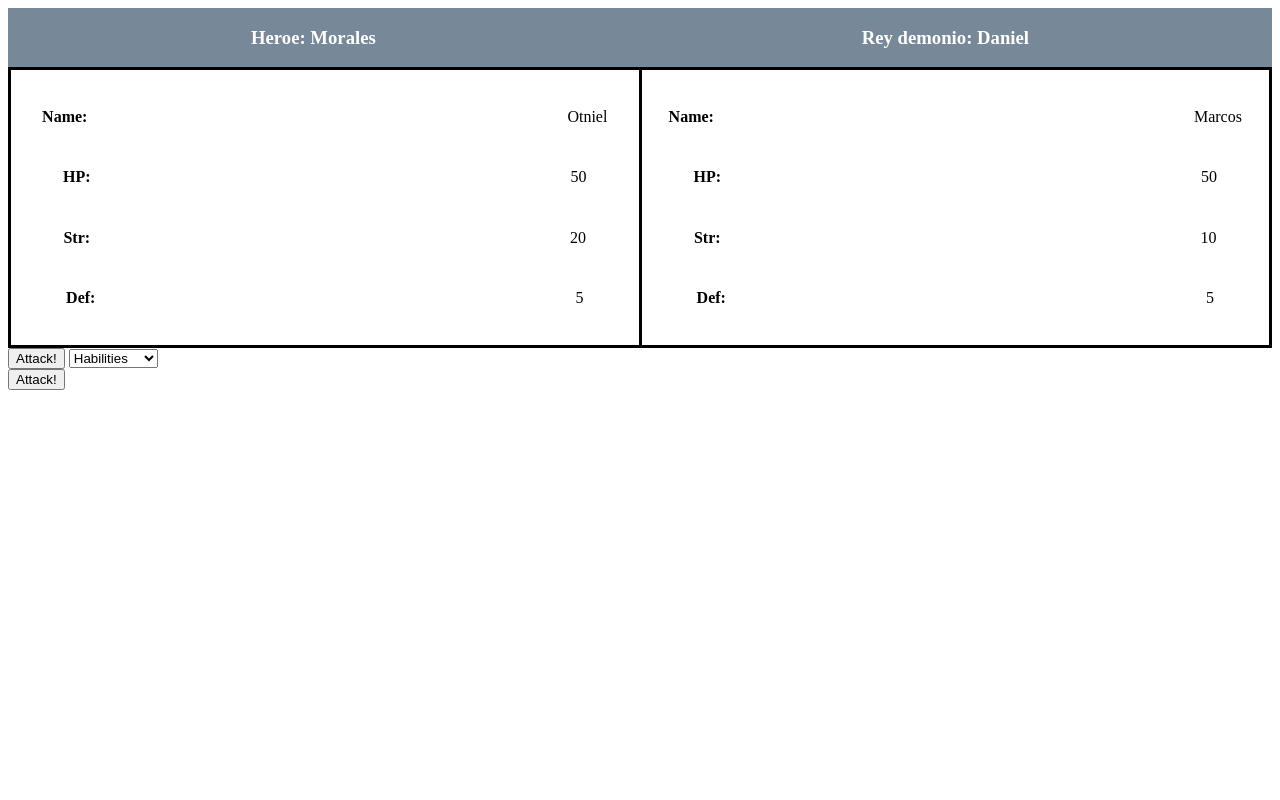
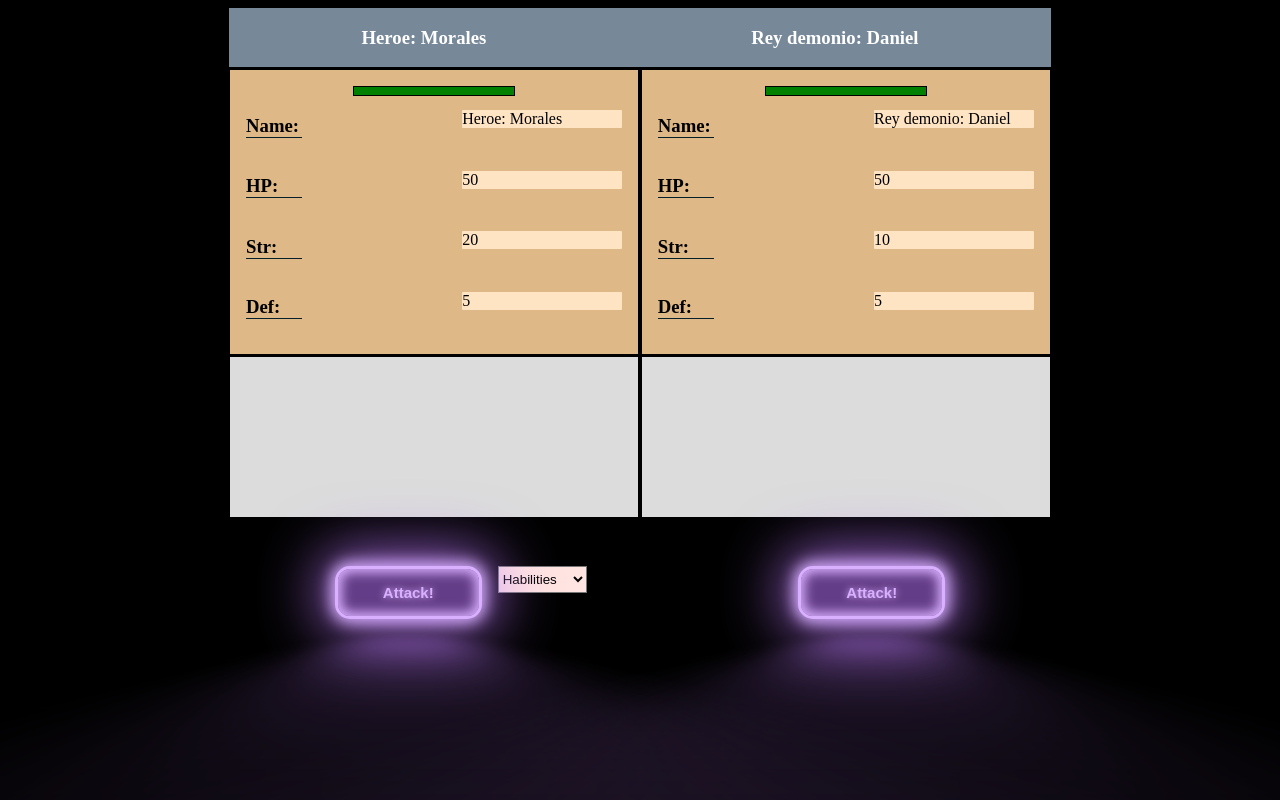
Before and after one commit to otniel0820/Peleas-Dom, a plain HTML site: page index.html in a window 1280 px wide. Drawn offline with Linux system fonts and the light colour scheme.

Commit message:
pending Complete

```diff
--- a/index.html
+++ b/index.html
@@ -3,6 +3,7 @@
 <head>
     <meta charset="UTF-8">
     <meta name="viewport" content="width=device-width, initial-scale=1.0">
+    <link rel="stylesheet" href="./style.css">
     <title>Peleas Dom</title>
 </head>
 <body>
@@ -14,28 +15,28 @@
         </nav>
         <main>
             <!-- ESTADÍSTICAS -->
-            <section>
-                <article>
-                    <div></div>
+            <section id="SectionEstadisticas">
+                <article class="container">
+                    <div class="barHp"></div>
                 </article>
-                <article>
-                    <div></div>
+                <article class="container">
+                    <div class="barHp"></div>
                 </article>
             </section>
             <!-- MENSAJES DE DAÑO (LOGS) -->
-            <section>
-                <article>
-                    <p></p>
+            <section id="globalDaño">
+                <article class="containerDaño">
+                    <p id="textDañoHeroe"></p>
                 </article>
-                <article>
-                    <p></p>
+                <article class="containerDaño">
+                    <p id="textDañoDemonio"></p>
                 </article>
             </section>
             <!-- BOTONES DE ATAQUE Y DESPLEGABLE DE HABILIDADES -->
-            <section>
-                <div>
-                    <button>Attack!</button>
-                    <select name="habilities">
+            <section id="containerBtnAtack">
+                <div id="containerBtnHeroe">
+                    <button id="btnAtackHeroe">Attack!</button>
+                    <select name="habilities" id="selectHabilidaes">
                         <option value="">Habilities</option>
                         <optgroup label="Pasive">
                             <option value="health">Health</option>
@@ -49,7 +50,7 @@
                     </select>
                 </div>
                 <div>
-                    <button>Attack!</button>
+                    <button id="btnAtackDemonio">Attack!</button>
                 </div>
             </section>
             <section>
--- a/peleas-Dom.js
+++ b/peleas-Dom.js
@@ -5,6 +5,10 @@
 //     fireBall: 24,
 //     ironBody: 8
 // }
+
+
+
+
 
 // let compañeros = ['Otniel', 'Oscar', 'Morales', 'Santiago', 'Javier'];
 
@@ -140,35 +144,13 @@
 //         alert('Haz derrotado a las fuerzas del mal')
 //     }
 // }
-
+const body = document.querySelector('body');
+body.style = `display:flex; flex-direction:column;align-items:center;min-width:1000px;background-color:black`
 const navNames = document.querySelector('nav');
-navNames.style = 'display:flex; justify-content:space-around; background-color:#778899; color:white'
+navNames.style = 'display:flex; justify-content:space-around; background-color:#778899; color:white';
 
 const heroe = document.querySelector('h3');
 const demonio = document.querySelector('h3').nextElementSibling;
-const main = document.querySelector('main');
-const sectionEstadisticas = main.children[1];
-sectionEstadisticas.style.display= 'flex'
-sectionEstadisticas.style.justifyContent= 'space-around'
-sectionEstadisticas.style.border= '3px solid black'
-
-
-
-
-
-
-const articleEstadisticasH = sectionEstadisticas.children[0];
-
-articleEstadisticasH.style.width = '50%';
-articleEstadisticasH.style.borderRight = '3px solid black'
-const divEstadisticasH = articleEstadisticasH.children
-divEstadisticasH[0].id = 'estadisticasH';
-const articleEstadisticasD = sectionEstadisticas.children[1];
-articleEstadisticasD.style.width = '50%'
-const divEstadisticasD = articleEstadisticasD.children;
-divEstadisticasD[0].id = 'estadisticasD';
-
-
 let heroeAl = ['Otniel', 'Oscar', 'Morales', 'Santiago', 'Javier'];
 
 let demonioAl = ["Ángel", "Marcos", "Pedro", "Daniel", "Millard"];
@@ -180,50 +162,135 @@ function nombreAleatoreo(array) {
 heroe.innerHTML = `Heroe: ${nombreAleatoreo(heroeAl)}`;
 demonio.innerHTML = `Rey demonio: ${nombreAleatoreo(demonioAl)}`;
 
-
-
-const heroeAtributes = [
-    { key: 'Name: ', value: nombreAleatoreo(heroeAl) },
-    { key: 'HP: ', value: 50 },
-    { key: 'Str: ', value: 20 },
-    { key: 'Def: ', value: 5 }
-];
-const demonioAtributes = [
-    { key: 'Name: ', value: nombreAleatoreo(demonioAl) },
-    { key: 'HP: ', value: 50 },
-    { key: 'Str: ', value: 10 },
-    { key: 'Def: ', value: 5 }
-];
-
-function addEstadisticas(array, divId) {
-
-    const targetDiv = document.getElementById(divId);
-
-    array.forEach(element => {
-        const containerEstadisticas = document.createElement('div');
-        const h4Estadisticas = document.createElement('h4');
-        h4Estadisticas.textContent = element.key;
-        const spanEstadisticas = document.createElement('span');
-        spanEstadisticas.textContent = element.value;
-        h4Estadisticas.style.paddingRight = '30em'
-
-        targetDiv.appendChild(containerEstadisticas);
-        containerEstadisticas.appendChild(h4Estadisticas);
-        containerEstadisticas.appendChild(spanEstadisticas);
-        targetDiv.style.display ='flex'
-        targetDiv.style.flexDirection ='column'
-        targetDiv.style.justifyContent ='center'
-
-        containerEstadisticas.style.display ='flex'
-        containerEstadisticas.style.alignItems ='center'
-        containerEstadisticas.style.justifyContent ='center'
-
-
-    });
-
-}
+const secEst = document.getElementById('SectionEstadisticas');
+secEst.style = 'display:flex; justify-content:space-around; align-items: center;padding-top: 0.1em; gap: 0.1em';
+const articleEst = document.getElementsByClassName('container');
+articleEst[0].style = 'background-color:#deb887; border:1px solid black;display:flex; flex-direction:column; align-items:center;padding: 1em'
+articleEst[1].style = 'background-color:#deb887; border:1px solid black;display:flex; flex-direction:column; align-items:center;padding: 1em'
 
 
 
-addEstadisticas(heroeAtributes, 'estadisticasH');
-addEstadisticas(demonioAtributes, 'estadisticasD');
+
+
+
+const estadisticasHeroes = [
+    { name: 'Name:', valueName: heroe.textContent },
+    { hp: 'HP:', valueHp: 50 },
+    { str: 'Str:', valueStr: 20 },
+    { def: 'Def:', valueDef: 5 }
+];
+
+const estadisticasDemonios = [
+    { name: 'Name:', valueName: demonio.textContent },
+    { hp: 'HP:', valueHp: 50 },
+    { str: 'Str:', valueStr: 10 },
+    { def: 'Def:', valueDef: 5 }
+];
+
+const barHp = document.getElementsByClassName('barHp');
+barHp[0].style = `background-color: green; width:${estadisticasHeroes[1].valueHp * 10 / 50}em; height: 0.5em; border:1px solid black`;
+barHp[1].style = `background-color: green; width: ${estadisticasDemonios[1].valueHp * 10 / 50}em; height: 0.5em; border:1px solid black`;
+
+
+function atributes(array, numero) {
+    const divEstadisticas = document.createElement('div');
+    divEstadisticas.style = 'display:flex; justfy-content: center; align-items:center; flex-direction:column';
+    for (let i = 0; i < array.length; i++) {
+
+        const divX = document.createElement('div');
+        divX.style = 'display: flex; justify-content: start; align-items:center; width: 100%; gap: 10em';
+        let estadisticas = Object.values(array[i]);
+        const h3Estadistica = document.createElement('h3');
+        const pEstadistica = document.createElement('p');
+        if (i === 1) {
+            if (array === estadisticasHeroes) {
+                pEstadistica.id = 'hpPHeroe'
+
+            }
+            else if (array === estadisticasDemonios) {
+                pEstadistica.id = 'hpPdemonio'
+
+            }
+        }
+        h3Estadistica.innerHTML = estadisticas[0];
+        h3Estadistica.style = `border-bottom: solid 1px #06202b;width:3em;`;
+        pEstadistica.innerHTML = estadisticas[1];
+        pEstadistica.style = `border-radius:1px;background-color:	#ffe4c4;width:10em;text-align:start;margin-top:2px`
+        divX.appendChild(h3Estadistica);
+        divX.appendChild(pEstadistica);
+        divEstadisticas.appendChild(divX);
+
+    };
+    articleEst[numero].appendChild(divEstadisticas);
+};
+
+atributes(estadisticasHeroes, 0);
+atributes(estadisticasDemonios, 1);
+
+const globalDaño = document.getElementById('globalDaño');
+const containerDaño = document.getElementsByClassName('containerDaño');
+const textDañoHeroe = document.getElementById('textDañoHeroe');
+const textDañoDemonio = document.getElementById('textDañoDemonio');
+const containerBtnAtack = document.getElementById('containerBtnAtack');
+const containerBtnHeroe = document.getElementById('containerBtnHeroe');
+const btnAtackH = document.getElementById('btnAtackHeroe');
+const selectHab = document.getElementById('selectHabilidaes');
+const btnAtackD = document.getElementById('btnAtackDemonio');
+
+globalDaño.style = 'display:flex; gap: 0.1em; padding-top: 0.1em'
+containerDaño[0].style = 'width:50%; border: 1px solid black; height: 10em; background-color: #dcdcdc; padding-left:0.9em';
+containerDaño[1].style = 'width:50%; border: 1px solid black; background-color: #dcdcdc; padding-left:0.9em';
+containerBtnAtack.style = 'display:flex; justify-content: space-around; align-items:center; padding-top: 3em'
+containerBtnHeroe.style = 'display:flex; gap:1em'
+selectHab.style = 'height:2em; background-color:#ffe4e1'
+
+
+
+let derrotado = false;
+let vidaEnemigoMax = 0;
+let segundaFase = 0
+
+function ataqueDemonio(heroeEst, demonioEst) {
+    let dañoDemonio = demonioEst[2].valueStr - heroeEst[3].valueDef
+    let restaVidaHeroe = heroeEst[1].valueHp -= dañoDemonio;
+    barHp[0].style.width = `${restaVidaHeroe * 10 / 50}em`;
+
+    document.getElementById('hpPHeroe').textContent -= dañoDemonio;
+    if (heroeEst[1].valueHp > 1) {
+
+        textDañoDemonio.innerText += `${demonio.textContent} hecho ${dañoDemonio} de daño.\n`;
+    }
+    // if (segundaFase == 0) {
+    //     segundaFase = 1;
+    //     for (let i = 0; i < vidaEnemigoMax*2; i++) {
+    //         demonioEst[1].valueHp ++
+
+    //     }
+    // }
+
+};
+
+function ataqueHeroe(heroeEst, demonioEst) {
+    let dañoHeroe = heroeEst[2].valueStr - demonioEst[3].valueDef
+
+    let restaVidaDemonio = demonioEst[1].valueHp -= dañoHeroe;
+    barHp[1].style.width = `${restaVidaDemonio * 10 / 50}em`;
+
+    document.getElementById('hpPdemonio').textContent -= dañoHeroe;
+
+    if (demonioEst[1].valueHp > 1) {
+        textDañoHeroe.innerText += `${heroe.textContent} ha hecho ${dañoHeroe} de daño.\n`;
+    }
+};
+btnAtackH.disabled = true
+
+btnAtackD.addEventListener('click', () => {
+    ataqueDemonio(estadisticasHeroes, estadisticasDemonios);
+    btnAtackD.disabled = true
+    btnAtackH.disabled = false
+});
+btnAtackH.addEventListener('click', () => {
+    ataqueHeroe(estadisticasHeroes, estadisticasDemonios);
+    btnAtackH.disabled = true;
+    btnAtackD.disabled = false;
+});
--- /dev/null
+++ b/style.css
@@ -0,0 +1,213 @@
+/* #btnAtackHeroe {
+    padding: 1rem 2rem;
+    border-radius: .5rem;
+    border: none;
+    font-size: 1rem;
+    font-weight: 400;
+    color: #f4f0ff;
+    text-align: center;
+    backdrop-filter: blur(10px);
+  }
+
+  #btnAtackHeroe::before {
+    content: "";
+    display: block;
+    position: absolute;
+    left: 0;
+    top: 0;
+    height: 100%;
+    width: 100%;
+    border-radius: .5rem;
+    background: linear-gradient(180deg, rgba(8, 77, 126, 0) 0%, rgba(8, 77, 126, 0.42) 100%),rgba(47,255,255,.24);
+    box-shadow: inset 0 0 12px rgba(151,200,255,.44);
+    z-index: -1;
+  }
+
+  #btnAtackHeroe::after {
+    content: "";
+    display: block;
+    position: absolute;
+    top: 0;
+    left: 0;
+    width: 100%;
+    height: 100%;
+    background: linear-gradient(180deg, rgba(8, 77, 126, 0) 0%, rgba(8, 77, 126, 0.42) 100%),rgba(47,255,255,.24);
+    box-shadow: inset 0 0 12px rgba(151,200,255,.44);
+    border-radius: .5rem;
+    opacity: 0;
+    z-index: -1;
+    transition: all .3s ease-in;
+  }
+
+  #btnAtackHeroe:hover::after {
+    opacity: 1;
+  }
+
+  #btnAtackHeroe-border {
+    position: absolute;
+    top: 0;
+    left: 0;
+    height: 100%;
+    width: 100%;
+    border-radius: .5rem;
+    z-index: -1;
+  }
+
+  #btnAtackHeroe-border::before {
+    content: "";
+    position: absolute;
+    border-radius: .5rem;
+    padding: 1px;
+    inset: 0;
+    background: linear-gradient(180deg, rgba(184, 238, 255, 0.24) 0%, rgba(184, 238, 255, 0) 100%),linear-gradient(0deg, rgba(184, 238, 255, 0.32), rgba(184, 238, 255, 0.32));
+
+  } */
+
+
+
+
+
+
+  #btnAtackHeroe {
+    --glow-color: rgb(217, 176, 255);
+    --glow-spread-color: rgba(191, 123, 255, 0.781);
+    --enhanced-glow-color: rgb(231, 206, 255);
+    --btn-color: rgb(100, 61, 136);
+    border: .25em solid var(--glow-color);
+    padding: 1em 3em;
+    color: var(--glow-color);
+    font-size: 15px;
+    font-weight: bold;
+    background-color: var(--btn-color);
+    border-radius: 1em;
+    outline: none;
+    box-shadow: 0 0 1em .25em var(--glow-color),
+           0 0 4em 1em var(--glow-spread-color),
+           inset 0 0 .75em .25em var(--glow-color);
+    text-shadow: 0 0 .5em var(--glow-color);
+    position: relative;
+    transition: all 0.3s;
+   }
+
+   #btnAtackHeroe::after {
+    pointer-events: none;
+    content: "";
+    position: absolute;
+    top: 120%;
+    left: 0;
+    height: 100%;
+    width: 100%;
+    background-color: var(--glow-spread-color);
+    filter: blur(2em);
+    opacity: .7;
+    transform: perspective(1.5em) rotateX(35deg) scale(1, .6);
+   }
+
+   #btnAtackHeroe:hover {
+    color: var(--btn-color);
+    background-color: var(--glow-color);
+    box-shadow: 0 0 1em .25em var(--glow-color),
+           0 0 4em 2em var(--glow-spread-color),
+           inset 0 0 .75em .25em var(--glow-color);
+   }
+
+   #btnAtackHeroe:active {
+    box-shadow: 0 0 0.6em .25em var(--glow-color),
+           0 0 2.5em 2em var(--glow-spread-color),
+           inset 0 0 .5em .25em var(--glow-color);
+   }
+
+
+
+
+
+   /* #btnAtackHeroe {
+    background: transparent;
+    color: red;
+    font-size: 17px;
+    text-transform: uppercase;
+    font-weight: 600;
+    border: none;
+    padding: 20px 30px;
+    perspective: 30rem;
+    border-radius: 10px;
+    box-shadow: 0 5px 15px rgba(0, 0, 0, 0.308);
+  }
+
+  #btnAtackHeroe::before {
+    content: '';
+    display: block;
+    position: absolute;
+    width: 100%;
+    height: 100%;
+    top: 0;
+    left: 0;
+    border-radius: 10px;
+    background: linear-gradient(320deg, rgba(0, 140, 255, 0.678), rgba(128, 0, 128, 0.308));
+    z-index: 1;
+    transition: background 3s;
+  }
+
+  #btnAtackHeroe:hover::before {
+    animation: rotate 1s;
+    transition: all .5s;
+  }
+
+  @keyframes rotate {
+    0% {
+      transform: rotateY(180deg);
+    }
+
+    100% {
+      transform: rotateY(360deg);
+    }
+  } */
+
+  #btnAtackDemonio {
+    --glow-color: rgb(217, 176, 255);
+    --glow-spread-color: rgba(191, 123, 255, 0.781);
+    --enhanced-glow-color: rgb(231, 206, 255);
+    --btn-color: rgb(100, 61, 136);
+    border: .25em solid var(--glow-color);
+    padding: 1em 3em;
+    color: var(--glow-color);
+    font-size: 15px;
+    font-weight: bold;
+    background-color: var(--btn-color);
+    border-radius: 1em;
+    outline: none;
+    box-shadow: 0 0 1em .25em var(--glow-color),
+           0 0 4em 1em var(--glow-spread-color),
+           inset 0 0 .75em .25em var(--glow-color);
+    text-shadow: 0 0 .5em var(--glow-color);
+    position: relative;
+    transition: all 0.3s;
+   }
+
+   #btnAtackDemonio::after {
+    pointer-events: none;
+    content: "";
+    position: absolute;
+    top: 120%;
+    left: 0;
+    height: 100%;
+    width: 100%;
+    background-color: var(--glow-spread-color);
+    filter: blur(2em);
+    opacity: .7;
+    transform: perspective(1.5em) rotateX(35deg) scale(1, .6);
+   }
+
+   #btnAtackDemonio:hover {
+    color: var(--btn-color);
+    background-color: var(--glow-color);
+    box-shadow: 0 0 1em .25em var(--glow-color),
+           0 0 4em 2em var(--glow-spread-color),
+           inset 0 0 .75em .25em var(--glow-color);
+   }
+
+   #btnAtackDemonio:active {
+    box-shadow: 0 0 0.6em .25em var(--glow-color),
+           0 0 2.5em 2em var(--glow-spread-color),
+           inset 0 0 .5em .25em var(--glow-color);
+   }
```
